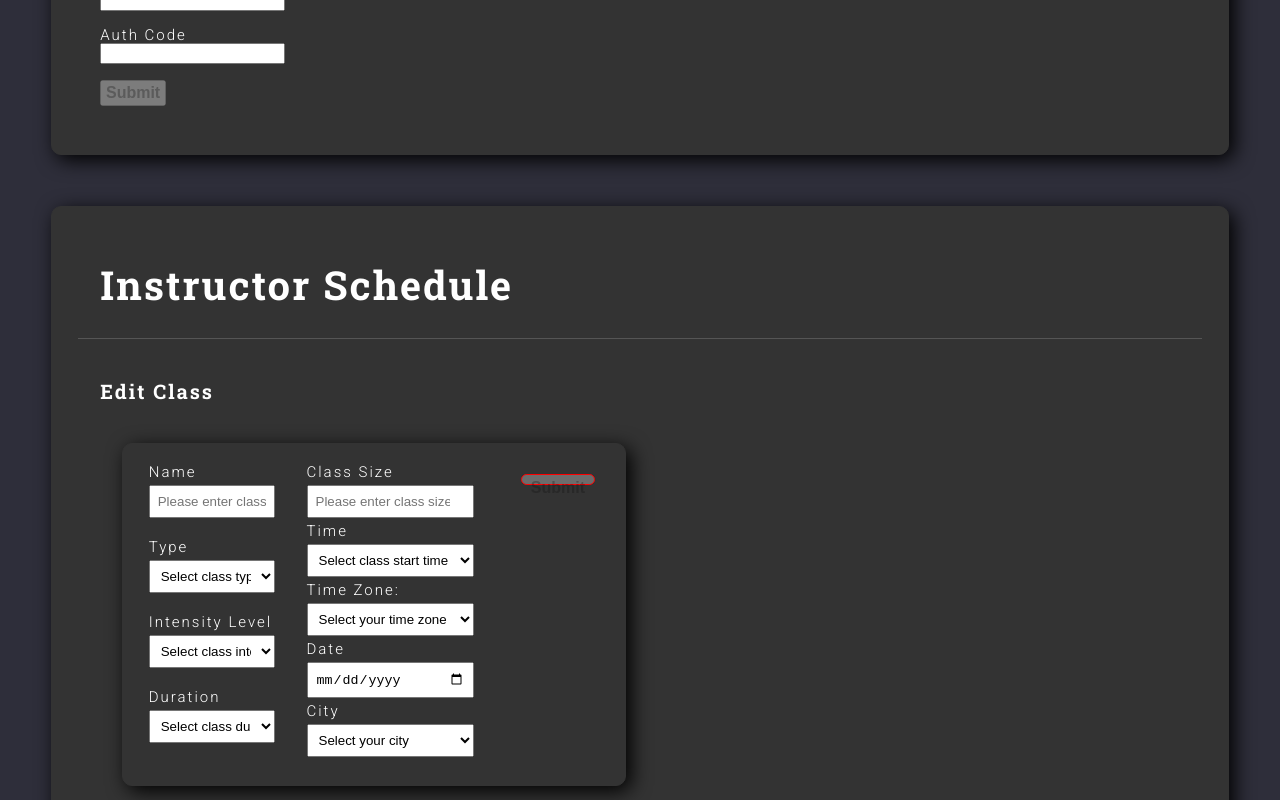
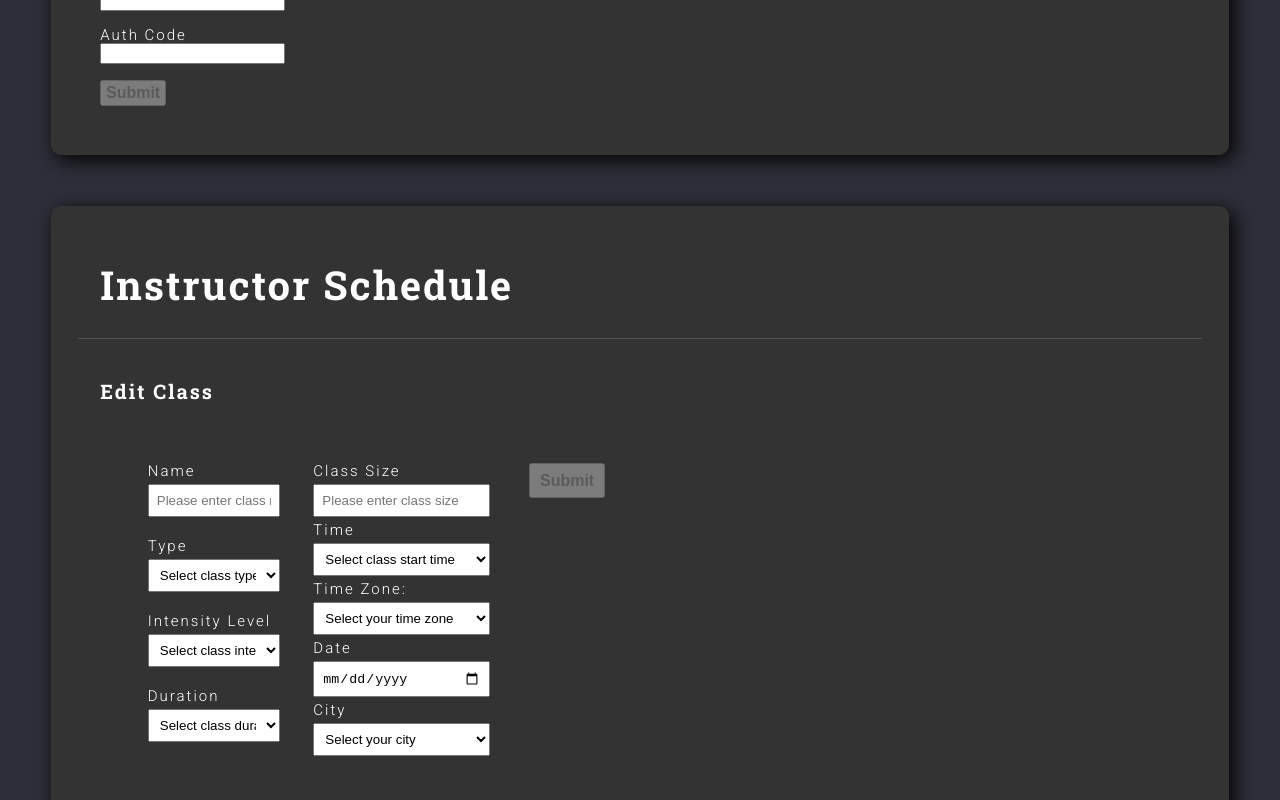
Before and after one commit to Anywhere-Fitness-10162020/App, a React (Create React App) app: page /instructors/signup in a window 1280 px wide. Both pictures are taken after a click on the button "Edit". Shown: the part 608-1408 px from the top of the page. Built offline with nearby package versions, Linux system fonts and the light colour scheme; no server answers.

Commit message:
edit form styles updated

```diff
--- a/src/components/EditClass.js
+++ b/src/components/EditClass.js
@@ -13,14 +13,14 @@ const ErrorContainer = styled.div`
 `;
 
 const FormContainer = styled.div`
-    border: 1px solid red;
+    /* border: 1px solid red; */
 
     margin: 4%;
     padding: 2%;
-    border: 1px solid #333;
+    /* border: 1px solid #333; */
     border-radius: 10px;
-    box-shadow: 5px 5px 20px #000;
-    background-color: #333;
+    /* box-shadow: 5px 5px 20px #000; */
+    /* background-color: #333; */
     color: #fff;
     font-weight: 300;
     font-size: 1.5rem;
@@ -45,11 +45,7 @@ const FormContainer = styled.div`
     }
 
     .editBtn, button {
-        padding: 1% 2%;
-        margin: 2%;
-        font-size: 1.6rem;
-        font-weight: 700;
-        border:1px solid red;
+        height:3.5rem;
     }
     form {
         width:100%;
--- a/src/components/InstructorClassCard.js
+++ b/src/components/InstructorClassCard.js
@@ -52,7 +52,7 @@ const ClassInfo = styled.div`
         width: 100%;
     }
 
-    button {
+    .col button {
         border-radius: 10px;
         padding: 1%;
         height: 10px;
```
